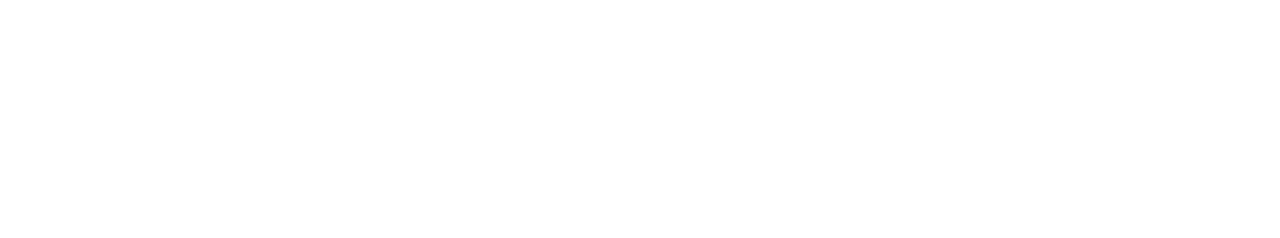
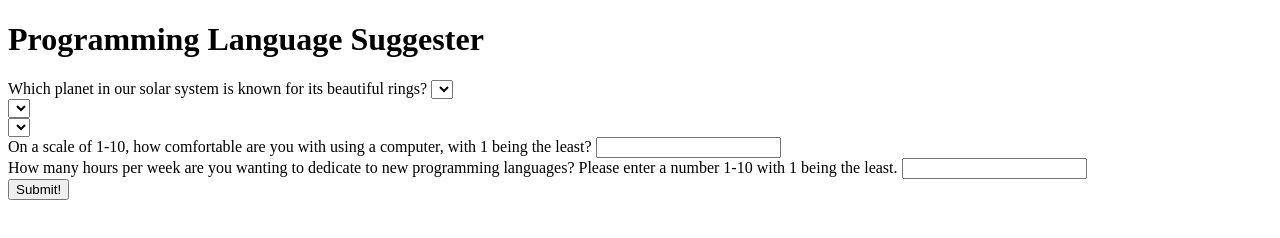
Before and after one commit to ajdemski/Language-Suggester, a plain HTML site: page index.html in a window 1280 px wide. Drawn offline with Linux system fonts and the light colour scheme.

Commit message:
layout for html

```diff
--- a/index.html
+++ b/index.html
@@ -1,11 +1,56 @@
 <!DOCTYPE html>
 <html lang="en">
+
 <head>
   <meta charset="UTF-8">
   <meta name="viewport" content="width=device-width, initial-scale=1.0">
   <title>Document</title>
 </head>
+
 <body>
+  <div class="title">
+    <h1>Programming Language Suggester</h1>
+  </div>
+  <form class="survey">
+    <div class="dropdown1">
+      <label for="question1">Which planet in our solar system is known for its beautiful rings?</label>
+      <select id="options1">
+        <option value=""></option>
+        <option value=""></option>
+        <option value=""></option>
+      </select>
+    </div>
+    <div class="dropdown2">
+      <label for="question2"></label>
+      <select id="options2">
+        <option value=""></option>
+        <option value=""></option>
+        <option value=""></option>
+      </select>
+    </div>
+    <div class="dropdown3">
+      <label for="question3"></label>
+      <select id="options3">
+        <option value=""></option>
+        <option value=""></option>
+        <option value=""></option>
+      </select>
+    </div>
+    <div class="question4">
+      <label for="scale">On a scale of 1-10, how comfortable are you with using a computer, with 1 being the least?</label>
+      <input type="number" id="scale" required />
+    </div>
+    <div class="question5">
+      <label for="time">How many hours per week are you wanting to dedicate to new programming languages? Please enter a number 1-10 with 1 being the least.</label>
+      <input type="number" id="time" required />
+    </div>
+    <div class="button">
+      <button type="submit">Submit!</button>
+    </div>
+  </form>
+  <div id="result">
+    <p id="language"></p>
+  </div>
+</body>
 
-</body>
 </html>
```
Also changed, not shown: 1 other file.
